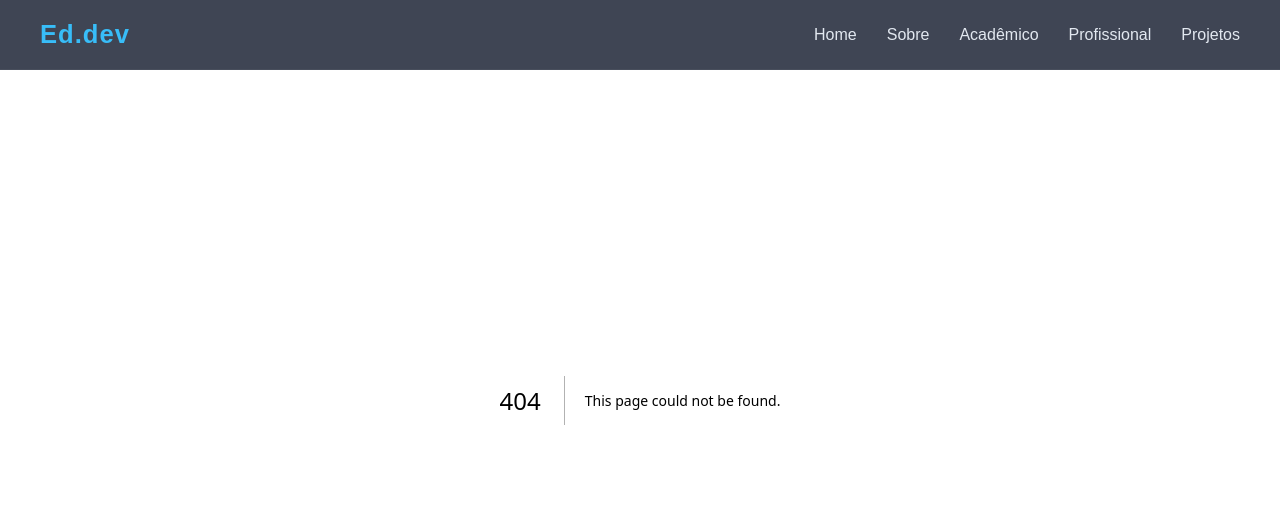
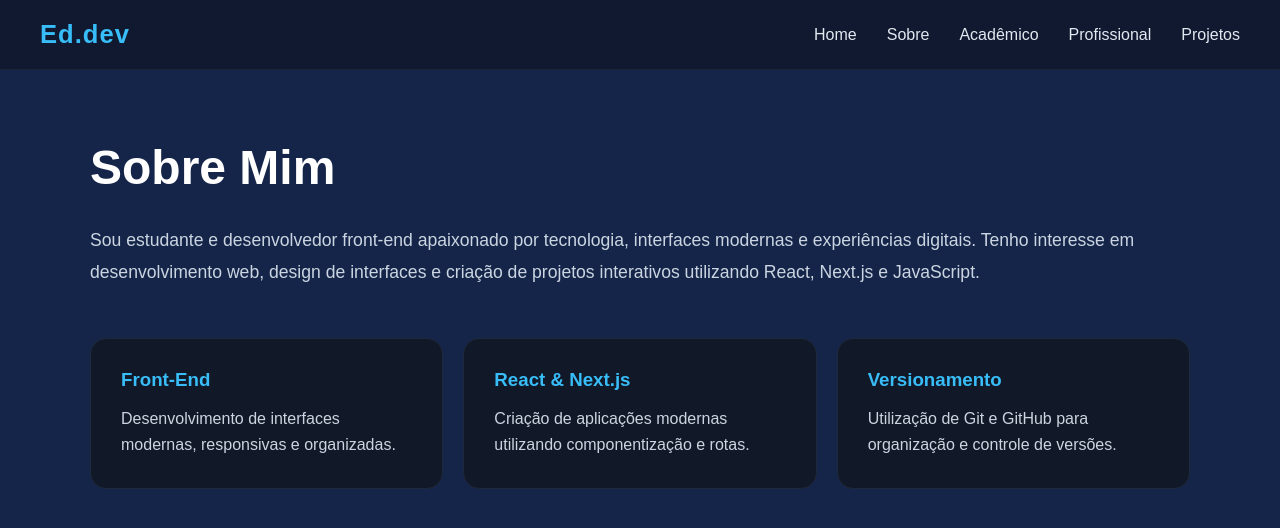
Before and after one commit to EdRelikya/meu-porfolio, a Next.js app: page /sobre in a window 1280 px wide. Before the commit this address had no page. Shown: the top 528 px of the page. Built offline with nearby package versions, Linux system fonts and the light colour scheme.

Commit message:
Organizando pastas, Criando página Sobre

```diff
--- a/src/app/globals.css
+++ b/src/app/globals.css
@@ -171,3 +171,49 @@ body {
     transform: translateY(0);
   }
 }
+
+.about-section {
+  max-width: 1100px;
+  margin: 0 auto;
+}
+
+.about-section h1 {
+  font-size: 3rem;
+  margin-bottom: 30px;
+}
+
+.about-text {
+  font-size: 1.1rem;
+  line-height: 1.8;
+  color: #cbd5e1;
+  margin-bottom: 50px;
+}
+
+.about-cards {
+  display: grid;
+  grid-template-columns: repeat(auto-fit, minmax(250px, 1fr));
+  gap: 20px;
+}
+
+.about-card {
+  background-color: #111827;
+  padding: 30px;
+  border-radius: 16px;
+  border: 1px solid #1e293b;
+  transition: 0.3s;
+}
+
+.about-card:hover {
+  transform: translateY(-5px);
+  border-color: #38bdf8;
+}
+
+.about-card h3 {
+  margin-bottom: 15px;
+  color: #38bdf8;
+}
+
+.about-card p {
+  color: #cbd5e1;
+  line-height: 1.6;
+}
--- /dev/null
+++ b/src/app/sobre/page.js
@@ -0,0 +1,42 @@
+export default function Sobre() {
+  return (
+    <main className="page-container">
+      <section className="about-section">
+        <h1>Sobre Mim</h1>
+
+        <p className="about-text">
+          Sou estudante e desenvolvedor front-end apaixonado por tecnologia,
+          interfaces modernas e experiências digitais. Tenho interesse em
+          desenvolvimento web, design de interfaces e criação de projetos
+          interativos utilizando React, Next.js e JavaScript.
+        </p>
+
+        <div className="about-cards">
+          <div className="about-card">
+            <h3>Front-End</h3>
+
+            <p>
+              Desenvolvimento de interfaces modernas, responsivas e organizadas.
+            </p>
+          </div>
+
+          <div className="about-card">
+            <h3>React & Next.js</h3>
+
+            <p>
+              Criação de aplicações modernas utilizando componentização e rotas.
+            </p>
+          </div>
+
+          <div className="about-card">
+            <h3>Versionamento</h3>
+
+            <p>
+              Utilização de Git e GitHub para organização e controle de versões.
+            </p>
+          </div>
+        </div>
+      </section>
+    </main>
+  );
+}
```
Also changed, not shown: src/sobre/page.js (deleted, +0 -7 lines), src/app/academico/page.js (renamed from src/academico/page.js), src/app/profissional/page.js (renamed from src/profissional/page.js), src/app/projetos/page.js (renamed from src/projetos/page.js).
